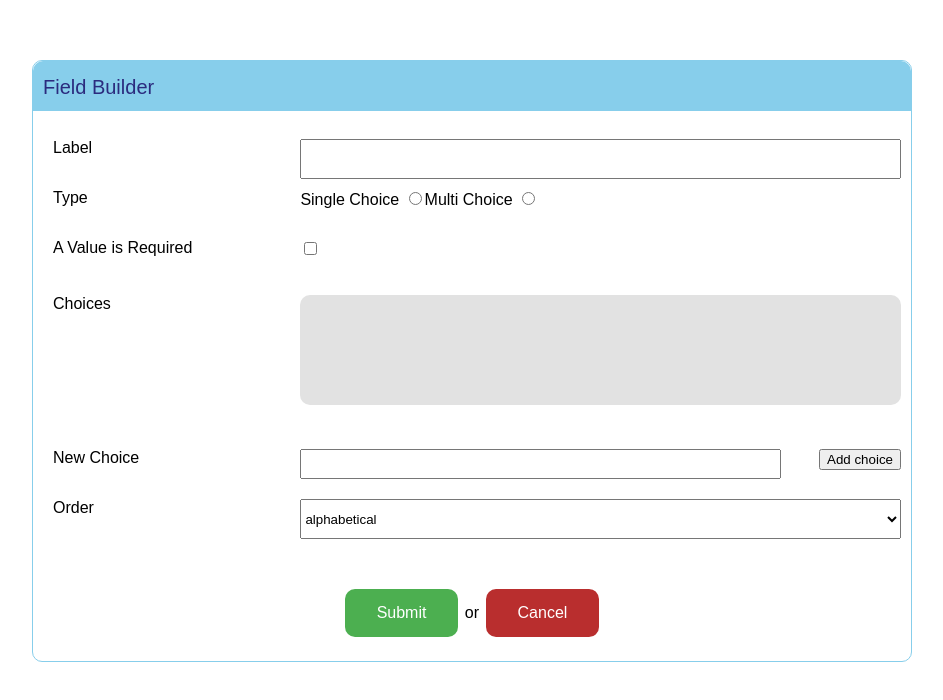
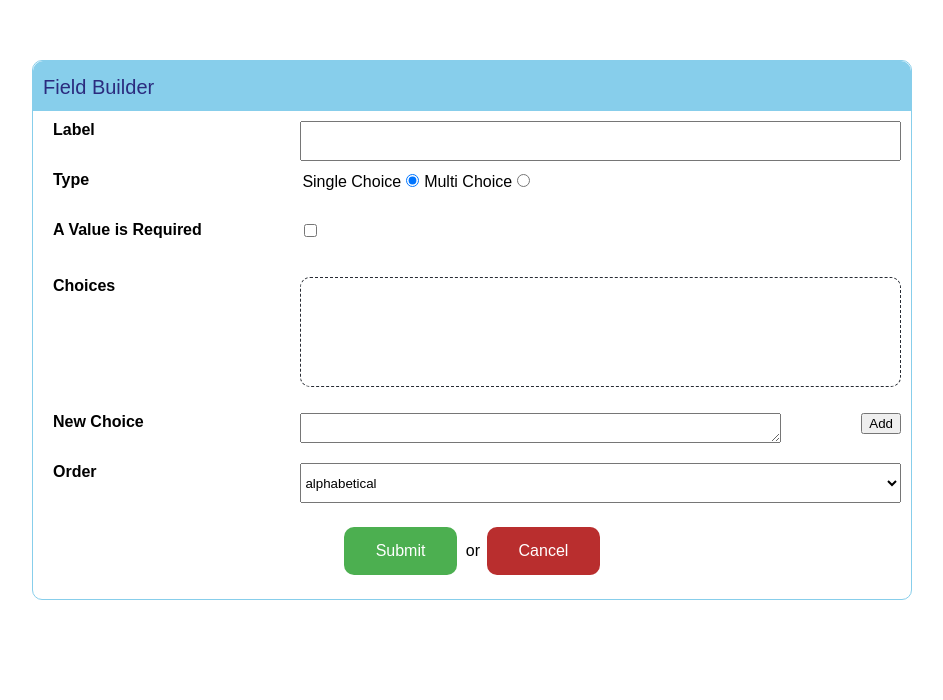
Before and after one commit to shuyuan6/FieldBuilder, a React (Create React App) app: page / in a window 1280 px wide. Shown: the part 140-840 px from the top of the page, without its empty margins (168-1111 px from the left). Built offline with nearby package versions, Linux system fonts and the light colour scheme.

Commit message:
Better UX

```diff
--- a/src/App.css
+++ b/src/App.css
@@ -40,6 +40,7 @@ ul {
   float: left;
   width: 30%;
   height: 40px;
+  font-weight: bold;
 }
 
 .rightColumn {
@@ -109,15 +110,16 @@ ul {
 
 .inner {
   display: inline;
+  margin-left: 2px;
 }
 
 .choices {
   border-radius: 10px;
-  background-color: rgb(226, 226, 226);
+  border-width: 1px;
+  border-style: dashed;
+  border-color: #282c34;
   height: 110px;
-  min-height: 101%;
   overflow-y: scroll;
-
   list-style-type: none;
 }
 
--- a/src/App.js
+++ b/src/App.js
@@ -1,4 +1,4 @@
-import React from 'react';
+import React, { isValidElement } from 'react';
 import "./App.css";
 
 const displayOrders = ['alphabetical', 'reverse-alphabetical', 'random']
@@ -12,6 +12,8 @@ const initialState = {
   valueRequired: false,
   type: questionTypes[0],
   order: displayOrders[0],
+  message: '',
+  messageColor: 'red',
 }
 
 class App extends React.Component {
@@ -43,7 +45,40 @@ class App extends React.Component {
     const response = await fetch('http://www.mocky.io/v2/566061f21200008e3aabd919', requestOptions);
     const data = await response.json();
     return data
-}
+  }
+
+  isValid(toSend) {
+    if (toSend['label'] === '') {
+      this.setState({message: 'Label is empty. Please fix and resubmit.', messageColor: 'red'})
+      return false
+    } else if (toSend['choices'].length === 0) {
+      this.setState({message: 'Choices are empty. Please fix and resubmit.', messageColor: 'red'})
+      return false
+    }
+
+    else {
+      this.setState({message: 'Congratulations! Submitted succesfully', messageColor: 'green'})
+      setTimeout(function(){
+        this.setState({message: ''})
+      }.bind(this),2000);
+      return true
+    }
+  }
+
+  async handleSubmitClicked(e) {
+    var toSend = Object.assign({}, this.state);
+    delete toSend['newChoice'];
+    delete toSend['message']
+    delete toSend['messageColor']
+    if (!this.isValid(toSend)) {
+      console.log("Information filled is not valid")
+      return
+    }
+    console.log(`Submit clicked. Data to be sent is ${JSON.stringify(toSend)}`)
+    const ret = await this.sendPostRequest(toSend)
+    console.log(`Got response back ${JSON.stringify(ret)}`)
+
+  }
 
   handleSetDefaultChoiceClicked(e, item) {
     console.log(`Delte Choice clicked for [${item}] ${typeof(item)}`)
@@ -74,8 +109,6 @@ class App extends React.Component {
     this.setState(state => {
       return {order: e.target.value}
     })
-
-    //this.setState({ order: e.target.value });
   }
 
   handleTypeSelected(e) {
@@ -101,15 +134,6 @@ class App extends React.Component {
     })
   }
 
-  async handleSubmitClicked(e) {
-    var toSend = Object.assign({}, this.state);
-    delete toSend['newChoice'];
-    console.log(`Submit clicked, data to be sent is ${JSON.stringify(toSend)}`)
-    const ret = await this.sendPostRequest(toSend)
-    console.log(`Get response back ${JSON.stringify(ret)}`)
-
-  }
-
   handleLabelTextChanged(e) {
     this.setState(state => {
       return {label: e.target.value}
@@ -132,10 +156,7 @@ class App extends React.Component {
       }
     })
   };
-  /*
-<label className='column'>Label </label>
-          <input className='column' type="text" value={this.state.label} onChange={this.handleLabelTextChanged}/>
-          */
+
   render() {
     return (
     <div className='container'>
@@ -143,26 +164,28 @@ class App extends React.Component {
       <div className='fieldBuilder'>
         Field Builder
       </div>
-      <br/>
 
       <div className='content'>
         <div className='row'>
-          <label className='leftColumn'> Label </label>
+          <label className='leftColumn'>Label</label>
           <input className='rightColumn' type="text" value={this.state.label} onChange={this.handleLabelTextChanged}/>
         </div>
 
         <div className='row'>
-          <label className='leftColumn'>Type </label>
+          <label className='leftColumn'>Type</label>
           <div className='rightColumn' onChange={this.handleTypeSelected}>
             {questionTypes.map(item =>
-              <div key={item} className='inner'><label>{item}</label> <input type="radio" name="select-type" value={item}/></div>
-              )}
+              <div key={item} className='inner'>
+                <label>{item}</label>
+                <input type="radio" name="select-type" value={item} onChange={()=>{}} checked={this.state.type === item}/>
+              </div>
+            )}
           </div>
         </div>
 
         <div className='row'>
           <label className='leftColumn'>A Value is Required </label>
-          <input type="checkbox" id="value-required" onChange={this.handleValueRequiredChecked} checked={this.state.valueRequired}></input>
+          <input type="checkbox" onChange={this.handleValueRequiredChecked} checked={this.state.valueRequired}></input>
         </div>
 
         <div className='row'>
@@ -177,13 +200,12 @@ class App extends React.Component {
             )}
           </ul>
         </div>
-        <br/>
 
         <div className='row'>
           <label className='leftColumn' >New Choice </label>
           <div className='rightColumn'>
-            <input className='newChoiceTextField' value={this.state.newChoice} onChange={this.handleNewChoiceTextChanged} type="text"/>
-            <button className='addChoiceButton' type="button" onClick={this.handleAddChoiceClicked}> Add choice</button>
+            <textarea className='newChoiceTextField' value={this.state.newChoice} onChange={this.handleNewChoiceTextChanged} cols="40" rows="5"></textarea>
+            <button className='addChoiceButton' type="button" onClick={this.handleAddChoiceClicked}>Add</button>
           </div>
         </div>
 
@@ -195,7 +217,12 @@ class App extends React.Component {
           </select>
         </div>
 
-        <br/><br/>
+        <div className='row' style={{color: this.state.messageColor}}>
+          <center>
+            {this.state.message}
+          </center>
+        </div>
+
         <div className='row' >
           <center>
             <button className='submissonButton' type="button" name="submit-button" onClick={this.handleSubmitClicked}> Submit</button>
@@ -203,9 +230,9 @@ class App extends React.Component {
             <button className='cancelButton' type="button" name="cancel-button" onClick={this.handleCancelClicked}> Cancel</button>
           </center>
         </div>
-      </div>
 
 
+      </div>
     </div>
     )
   }
```
